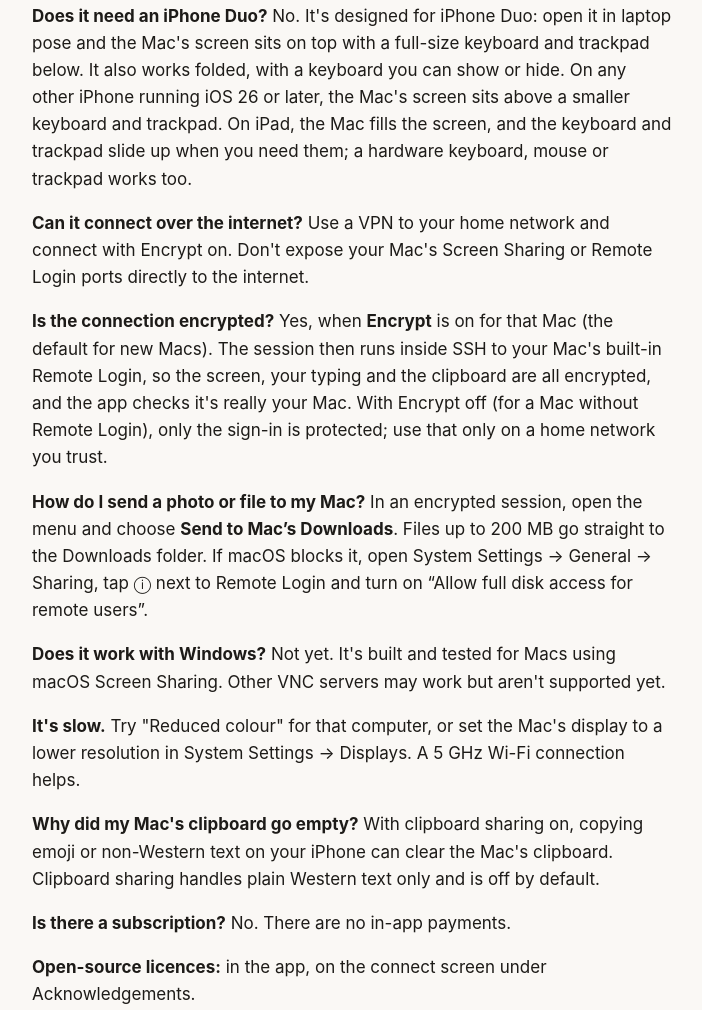
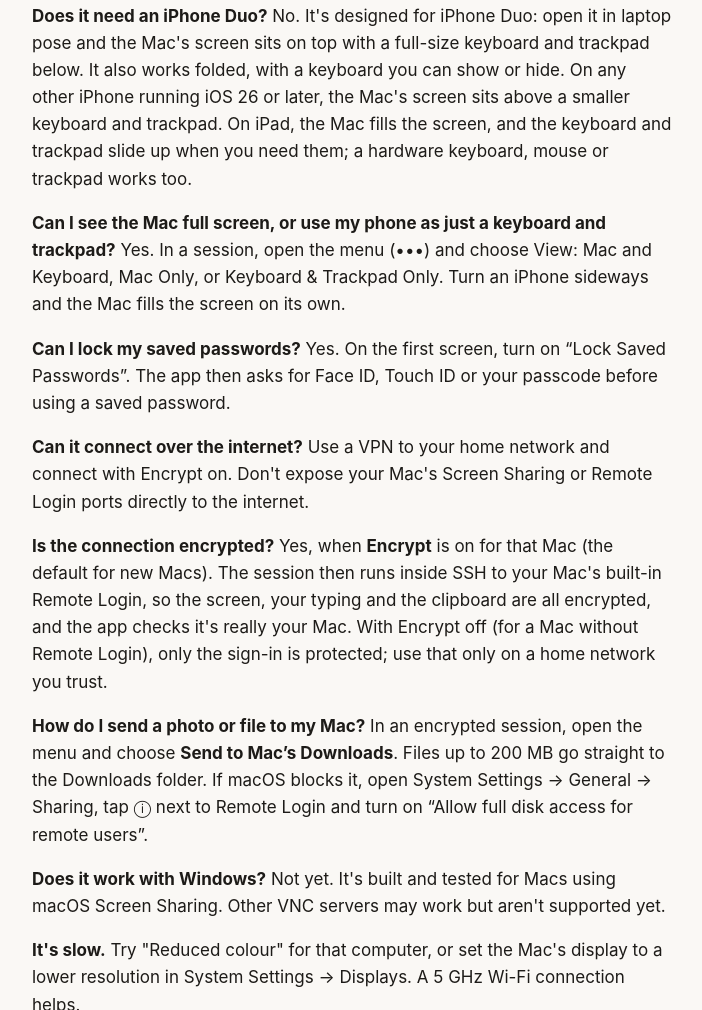
Before and after one commit to gogs1998/iqlabs-apps, a plain HTML site: page duoremote/support.html in a window 1280 px wide. Shown: the part 730-1740 px from the top of the page, without its empty margins (288-990 px from the left). Drawn offline with Linux system fonts and the light colour scheme.

Commit message:
Duo Remote IQ: support FAQ for views and lock

```diff
--- a/duoremote/support.html
+++ b/duoremote/support.html
@@ -18,6 +18,8 @@ footer a{color:var(--muted)}
 <h2>Setting up your Mac</h2><ol><li>On the Mac, open System Settings → General → Sharing and turn on <strong>Screen Sharing</strong>.</li><li>Click the ⓘ next to Screen Sharing and make sure your user is allowed.</li><li>For an encrypted connection (recommended), also turn on <strong>Remote Login</strong> in the same list.</li><li>In Duo Remote IQ, your Mac usually appears under <strong>On this network</strong>: tap it. Or add it by the address shown in Sharing (for example <code>192.168.1.20</code> or <code>Your-Mac.local</code>), port 5900. Enter your Mac username and password.</li><li>The first time you connect encrypted, the app shows your Mac's identity (a fingerprint). To check it, run <code>ssh-keygen -lf /etc/ssh/ssh_host_ed25519_key.pub</code> in Terminal on the Mac, then tap Trust and Connect.</li></ol>
 <h2>Common questions</h2>
 <p><strong>Does it need an iPhone Duo?</strong> No. It's designed for iPhone Duo: open it in laptop pose and the Mac's screen sits on top with a full-size keyboard and trackpad below. It also works folded, with a keyboard you can show or hide. On any other iPhone running iOS 26 or later, the Mac's screen sits above a smaller keyboard and trackpad. On iPad, the Mac fills the screen, and the keyboard and trackpad slide up when you need them; a hardware keyboard, mouse or trackpad works too.</p>
+<p><strong>Can I see the Mac full screen, or use my phone as just a keyboard and trackpad?</strong> Yes. In a session, open the menu (•••) and choose View: Mac and Keyboard, Mac Only, or Keyboard &amp; Trackpad Only. Turn an iPhone sideways and the Mac fills the screen on its own.</p>
+<p><strong>Can I lock my saved passwords?</strong> Yes. On the first screen, turn on “Lock Saved Passwords”. The app then asks for Face ID, Touch ID or your passcode before using a saved password.</p>
 <p><strong>Can it connect over the internet?</strong> Use a VPN to your home network and connect with Encrypt on. Don't expose your Mac's Screen Sharing or Remote Login ports directly to the internet.</p>
 <p><strong>Is the connection encrypted?</strong> Yes, when <strong>Encrypt</strong> is on for that Mac (the default for new Macs). The session then runs inside SSH to your Mac's built-in Remote Login, so the screen, your typing and the clipboard are all encrypted, and the app checks it's really your Mac. With Encrypt off (for a Mac without Remote Login), only the sign-in is protected; use that only on a home network you trust.</p><p><strong>How do I send a photo or file to my Mac?</strong> In an encrypted session, open the menu and choose <strong>Send to Mac’s Downloads</strong>. Files up to 200 MB go straight to the Downloads folder. If macOS blocks it, open System Settings → General → Sharing, tap ⓘ next to Remote Login and turn on “Allow full disk access for remote users”.</p>
 <p><strong>Does it work with Windows?</strong> Not yet. It's built and tested for Macs using macOS Screen Sharing. Other VNC servers may work but aren't supported yet.</p>
```
